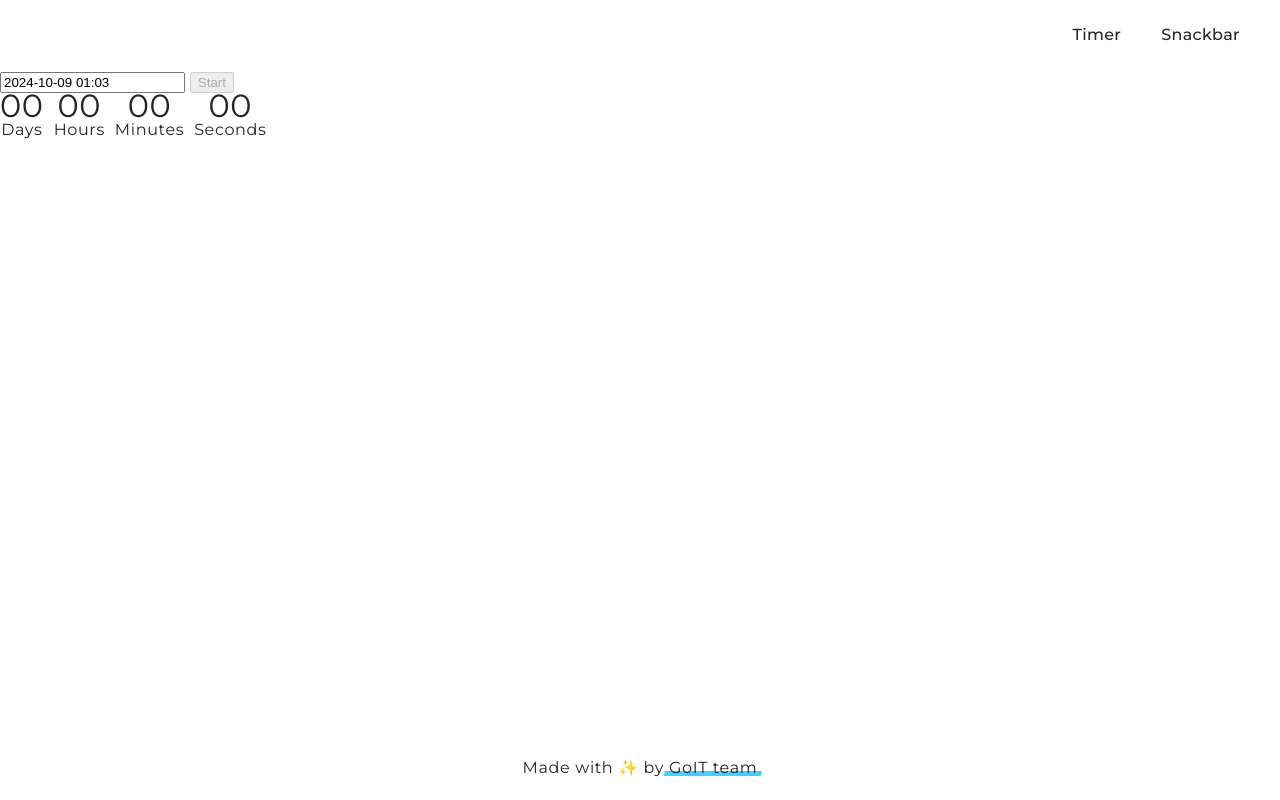
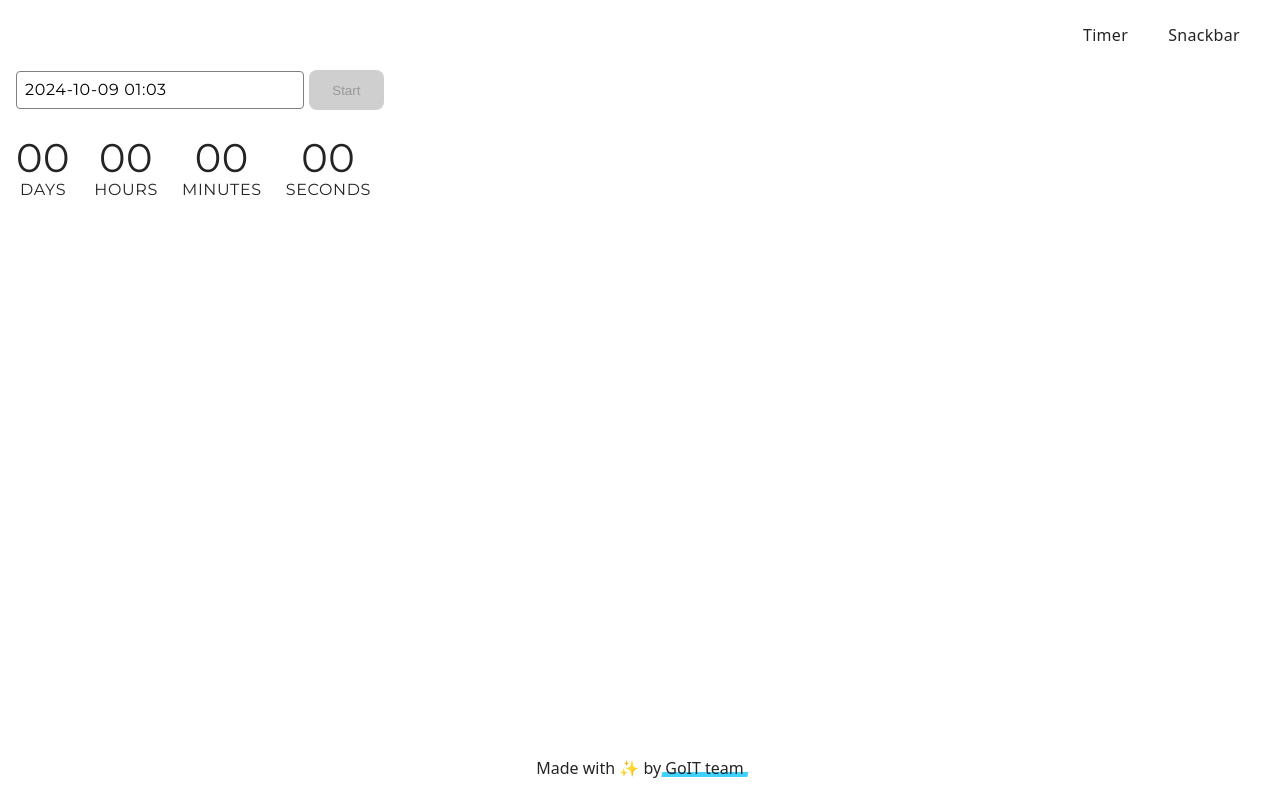
Before and after one commit to Altriana/goit-js-hw-10, a website built with Vite: page src/01-timer.html in a window 1280 px wide. Built offline with nearby package versions, Linux system fonts and the light colour scheme.

Commit message:
css upgrade

```diff
--- a/src/css/01-timer.css
+++ b/src/css/01-timer.css
@@ -1,27 +1,53 @@
 
-body {
+main {
     font-family: "Montserrat", sans-serif;
     font-size: 16px;
     font-weight: 400;
     line-height: 24px;
     letter-spacing: 0.04em;
     text-align: left;
+    margin-left: 16px;
 }
 .timer {
     display: flex;
-    gap: 10px;
+    gap: 24px;
     font-size: 24px;
+    margin-top: 36px;
 }
- .field {
-     display: flex;
-     flex-direction: column;
-     align-items: center;
+.field {
+    display: flex;
+    flex-direction: column;
+    align-items: center;
+    gap: 8px;
  }
 
  .value {
-     font-size: 32px;
+     font-size: 40px;
  }
 
  .label {
      font-size: 16px;
+     text-transform: uppercase;
  }
+ input {
+    font-family: "Montserrat", sans-serif;
+    font-size: 16px;
+    font-weight: 400;
+    line-height: 24px;
+    letter-spacing: 0.04em;
+    border: 1px solid #808080;
+    border-radius: 4px;
+    max-height: 40px;
+    padding: 6px;
+    width: 272px;
+    padding-left: 8px;
+ }
+
+ button {
+    color: #989898;
+    background: #CFCFCF;
+    width: 75px;
+    height: 40px;
+    border: none;
+    border-radius: 8px;
+ }
--- a/src/css/02-snackbar.css
+++ b/src/css/02-snackbar.css
@@ -47,6 +47,7 @@ fieldset label {
     display: flex;
     color: #2E2F42;
     gap: 8px;
+    margin-top: 16px;
 }
 
 fieldset input {
```
Also changed, not shown: src/js/02-snackbar.js (+10 -2 lines).
